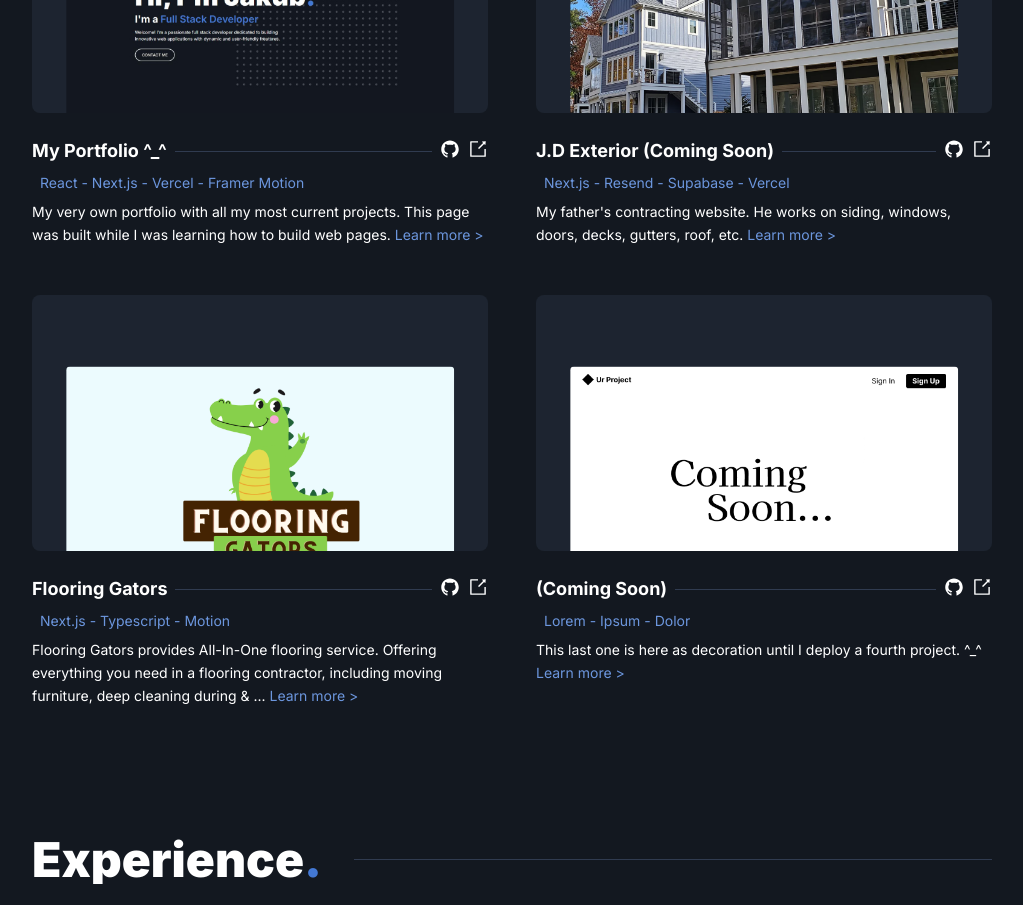
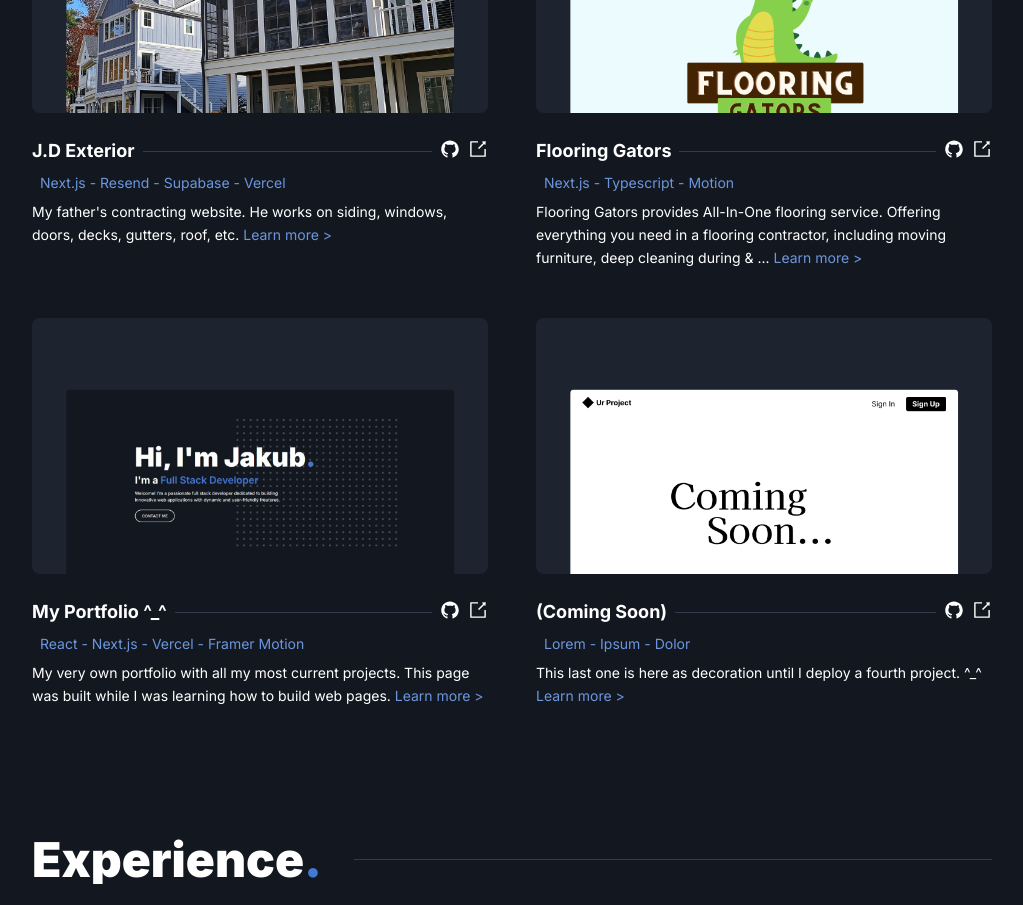
Before and after one commit to Bait-Maker/portfolio, a Next.js app: page / in a window 1280 px wide. Shown: the part 1600-2505 px from the top of the page, without its empty margins (155-1178 px from the left). Built offline with nearby package versions, Linux system fonts and the light colour scheme.

Commit message:
update project

```diff
--- a/components/projects/Projects.js
+++ b/components/projects/Projects.js
@@ -24,32 +24,10 @@
 
 const projects = [
   {
-    title: "My Portfolio ^_^",
-    imgSrc: portfolioImg.src,
-    code: "https://github.com/Bait-Maker/portfolio",
-    projectLink: "/",
-    tech: ["React", "Next.js", "Vercel", "Framer Motion"],
-    description:
-      "My very own portfolio with all my most current projects. This page was built while I was learning how to build web pages.",
-    modalContent: (
-      <>
-        <p>This is my first diployed project.</p>
-        <p>
-          Coded using Visual Studio Code, built with Next.js, and deployed with
-          Varcel.
-        </p>
-        <p>
-          {" "}
-          All text is set with Inter Typeface. Template taken from hover.dev.
-        </p>
-      </>
-    ),
-  },
-  {
-    title: "J.D Exterior (Coming Soon)",
+    title: "J.D Exterior",
     imgSrc: JdImg.src,
     code: "https://github.com/Bait-Maker/jd-exterior",
-    projectLink: "https://www.jdexteriorcontractors.com/",
+    projectLink: "https://www.jdexterior.com/",
     tech: ["Next.js", "Resend", "Supabase", "Vercel"],
     description:
       "My father's contracting website. He works on siding, windows, doors, decks, gutters, roof, etc.",
@@ -61,22 +39,18 @@
         </p>
         <p>
           I took on the exciting challenge of creating a website to help him
-          reach more clients and showcase his work.
+          reach more clients and showcase his work. Each page is visually appealing
+          and easy to navigate. Also the site is optimized for search engines, so
+          potential clients could easily find him online.
         </p>
-        <p>I work solely worked on this project.</p>
         <p>
-          I carefully crafted each page, ensuring it was both visually appealing
-          and easy to navigate. I also optimized the site for search engines, so
-          potential clients could easily find him online.
+          I'm using Next.Email for custom email templates, Resend to receive emails
+          from the contact form, and Supabase for data and image storage.
         </p>
         <p>
           Launching the website was a proud moment, knowing it would help my
           father grow his business and connect with more people in need of his
           contracting services.
-        </p>
-        <p>
-          {"(This project is still in development)"} Live Project link will take
-          you to the site I made wix in highschool. {"^_^"}
         </p>
       </>
     ),
@@ -111,6 +85,28 @@
     ),
   },
   {
+    title: "My Portfolio ^_^",
+    imgSrc: portfolioImg.src,
+    code: "https://github.com/Bait-Maker/portfolio",
+    projectLink: "/",
+    tech: ["React", "Next.js", "Vercel", "Framer Motion"],
+    description:
+      "My very own portfolio with all my most current projects. This page was built while I was learning how to build web pages.",
+    modalContent: (
+      <>
+        <p>This is my first diployed project.</p>
+        <p>
+          Coded using Visual Studio Code, built with Next.js, and deployed with
+          Varcel.
+        </p>
+        <p>
+          {" "}
+          All text is set with Inter Typeface. Template taken from hover.dev.
+        </p>
+      </>
+    ),
+  },
+  {
     title: "(Coming Soon)",
     imgSrc: projectImg.src,
     code: "https://www.github.com",
```
